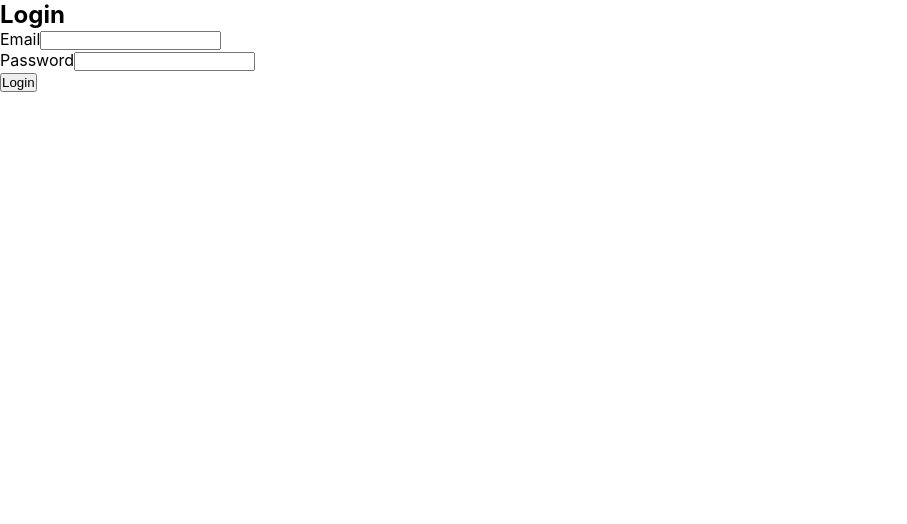
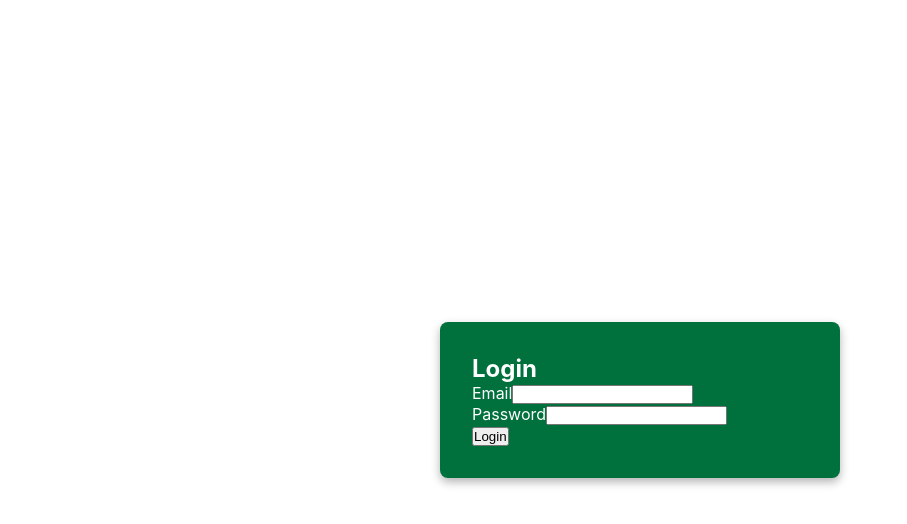
Before and after one commit to CS-CSD/INGAT-KAmpus, a React (Create React App) app: page / in a window 1280 px wide. Shown: the top 524 px of the page, without its empty margins (0-907 px from the left). Built offline with nearby package versions, Linux system fonts and the light colour scheme.

Commit message:
Added account and logout on the dashboard and added design for the login menu.

```diff
--- a/src/LogIn.js
+++ b/src/LogIn.js
@@ -1,5 +1,6 @@
 import { useState } from "react";
 import { useNavigate } from "react-router-dom";
+import "./css/App.css"
 
 const LoginPage = () => {
   const [email, setEmail] = useState("");
@@ -18,8 +19,8 @@ const LoginPage = () => {
   };
 
   return (
-    <div className="flex items-center justify-center h-screen bg-gray-900 text-white">
-      <div className="bg-gray-800 p-8 rounded-lg shadow-lg w-96">
+    <div className="login-container">
+      <div className="login-box">
         <h2 className="text-2xl font-bold mb-6 text-center">Login</h2>
         <form onSubmit={handleSubmit} className="space-y-4">
           <div>
--- a/src/SideBar.js
+++ b/src/SideBar.js
@@ -1,5 +1,6 @@
 import { Link } from "react-router-dom";
 import "./css/SideBar.css"
+import "./css/App.css"
 
 const Sidebar = () => {
   return (
@@ -10,6 +11,9 @@ const Sidebar = () => {
     <a href="/ItemStorage">Item Storage</a>
     <a href="/ClaimedItems">Claimed Items</a>
     <a href="/ReportGeneration">Report Generation</a>
+    <a href="Account"> Account</a>
+    <a href="Logout"> Log Out</a>
+
 </ul>
   );
 };
--- a/src/css/App.css
+++ b/src/css/App.css
@@ -0,0 +1,76 @@
+
+.login-container {
+    display: flex;
+    justify-content: center;
+    align-items: center;
+    height: 100vh;
+    background-color: #ffffff; /* Dark Gray (Tailwind Gray-900) */
+    color: white;
+  }
+
+  /* Login Box */
+  .login-box {
+    background-color: #00703C; /* Dark Gray (Tailwind Gray-800) */
+    padding: 2rem;
+    border-radius: 8px;
+    box-shadow: 0 4px 10px rgba(0, 0, 0, 0.3);
+    width: 400px;
+  }
+
+  /* Login Title */
+  .login-title {
+    font-family: 'Franklin Gothic Medium', 'Arial Narrow', Arial, sans-serif;
+    font-size: 1.5rem;
+    font-weight: bold;
+    margin-bottom: 1.5rem;
+    text-align: center;
+  }
+
+  /* Form Styling */
+  .login-form {
+    display: flex;
+    flex-direction: column;
+    gap: 1rem;
+  }
+
+  /* Input Fields */
+  .input-group {
+    display: center;
+    flex-direction: column;
+  }
+
+  .input-group label {
+    margin-bottom: 5px;
+    font-weight: bold;
+  }
+
+  .input-field {
+    width: 100%;
+    padding: 10px;
+    border-radius: 5px;
+    border: none;
+    background-color: #4a5568; /* Tailwind Gray-700 */
+    color: white;
+    outline: none;
+  }
+
+  .input-field:focus {
+    box-shadow: 0 0 5px #4299e1; /* Blue ring when focused */
+  }
+
+  /* Button */
+  .login-button {
+    width: 100%;
+    padding: 10px;
+    border: none;
+    border-radius: 5px;
+    background-color: #3182ce; /* Tailwind Blue-500 */
+    color: white;
+    font-weight: bold;
+    cursor: pointer;
+    transition: background 0.3s ease;
+  }
+
+  .login-button:hover {
+    background-color: #2b6cb0; /* Tailwind Blue-600 */
+  }
```
